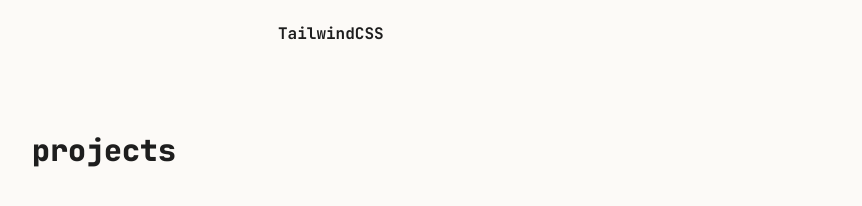
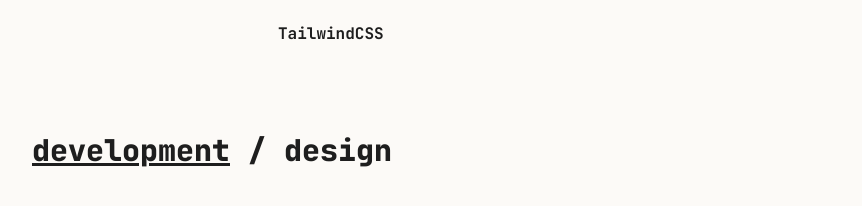
Before and after one commit to jaymiyam/jaymiyam.github.io, a Vue app: page / in a window 1280 px wide. Shown: the part 784-990 px from the top of the page, without its empty margins (208-1070 px from the left). Built offline with nearby package versions, Linux system fonts and the light colour scheme; some icons are missing.

Commit message:
unhide design section

```diff
--- a/src/components/ProjectsSection.vue
+++ b/src/components/ProjectsSection.vue
@@ -9,8 +9,37 @@
     leave-from-class="opacity-100"
   >
     <section class="pt-20">
-      <h2 class="mb-8 text-3xl font-extrabold">projects</h2>
-      <div>
+      <!-- <h2 class="mb-8 text-3xl font-extrabold">projects</h2> -->
+      <h2 class="mb-8 text-3xl font-extrabold">
+        <button
+          @click="showDesignProjects = false"
+          :class="{ underline: !showDesignProjects }"
+          class="hover:text-orangeGold cursor-pointer transition hover:-translate-y-0.5"
+        >
+          development
+        </button>
+        /
+        <button
+          @click="showDesignProjects = true"
+          :class="{ underline: showDesignProjects }"
+          class="hover:text-orangeGold cursor-pointer transition hover:-translate-y-0.5"
+        >
+          design
+        </button>
+      </h2>
+      <!-- design projects tab -->
+      <div
+        v-if="showDesignProjects"
+        class="grid gap-8 sm:grid-cols-2 sm:gap-12"
+      >
+        <WebflowProjectCard
+          v-for="project in WebflowProjects"
+          :key="project.id"
+          :project="project"
+        />
+      </div>
+      <!-- coding projects tab -->
+      <div v-else>
         <ProjectCard
           v-for="project in DevProjects"
           :key="project.id"
@@ -33,7 +62,7 @@ import WebflowProjectCard from "./WebflowProjectCard.vue";
 // import GraphicsProjectCard from "./GraphicsProjectCard.vue";
 // import ProjectModal from "./ProjectModal.vue";
 
-const showGraphicsProjects = ref(false);
+const showDesignProjects = ref(false);
 // const selectedGraphicProject = ref(null);
 
 // function openModal(project) {
--- a/src/webflowProjects.json
+++ b/src/webflowProjects.json
@@ -14,10 +14,10 @@
     "demoLink": "https://kerf.webflow.io/"
   },
   {
-    "id": 33,
-    "name": "Cash Reader",
-    "description": "Fictional website redesign for Cash Reader - a money reading app for blind and visually impaired. Designed with accessibility first in mind. This is a conceptual project with content referenced from the actual website.",
-    "imagePath": "thumbnails/portfolio-thumbnail-CashReader.webp",
-    "demoLink": "https://cash-reader.webflow.io/"
+    "id": 34,
+    "name": "Dice & Beans",
+    "description": "Fully responsive website design for a fictional board game cafe with Wix Studio. Built with CMS and integrated with Wix Table Reservation app. This is a conceptual project.",
+    "imagePath": "thumbnails/portfolio-thumbnail-DiceBeans.webp",
+    "demoLink": "https://jaymiyam.wixstudio.com/diceandbeans"
   }
 ]
```
